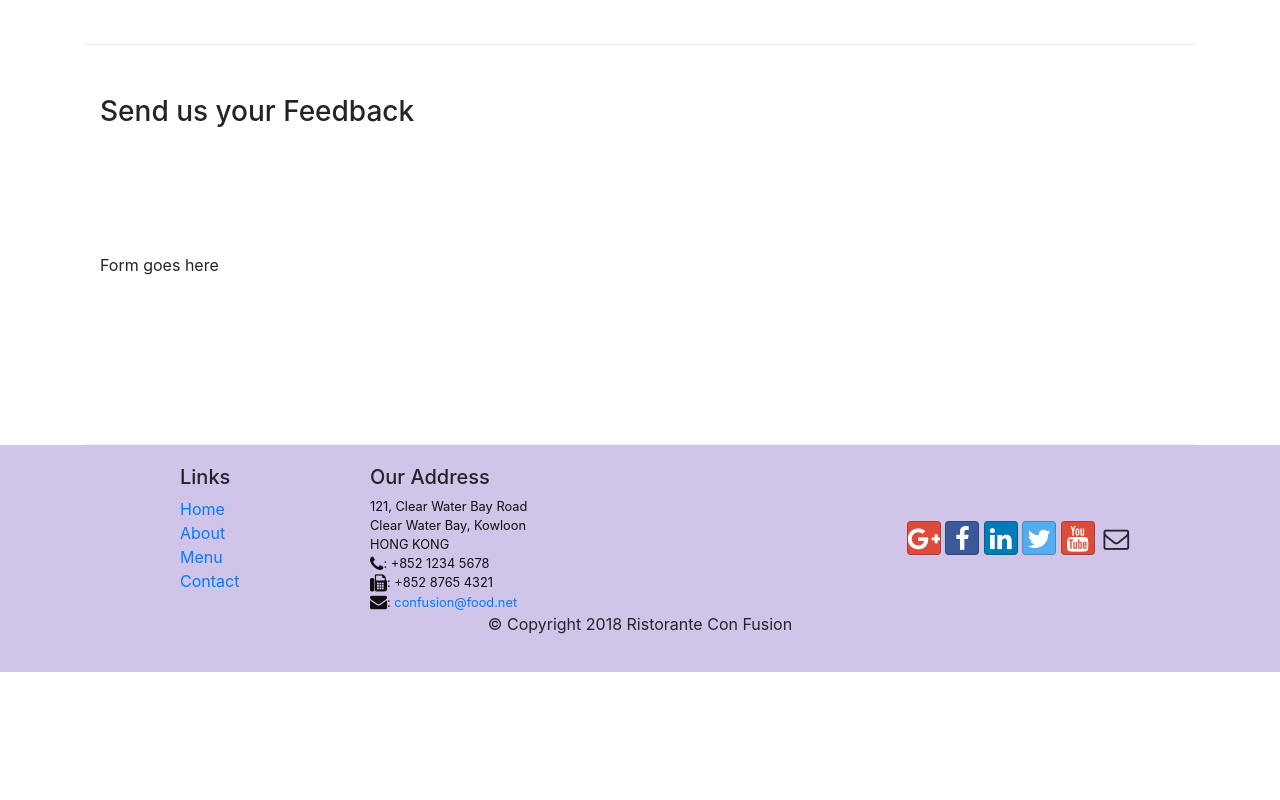
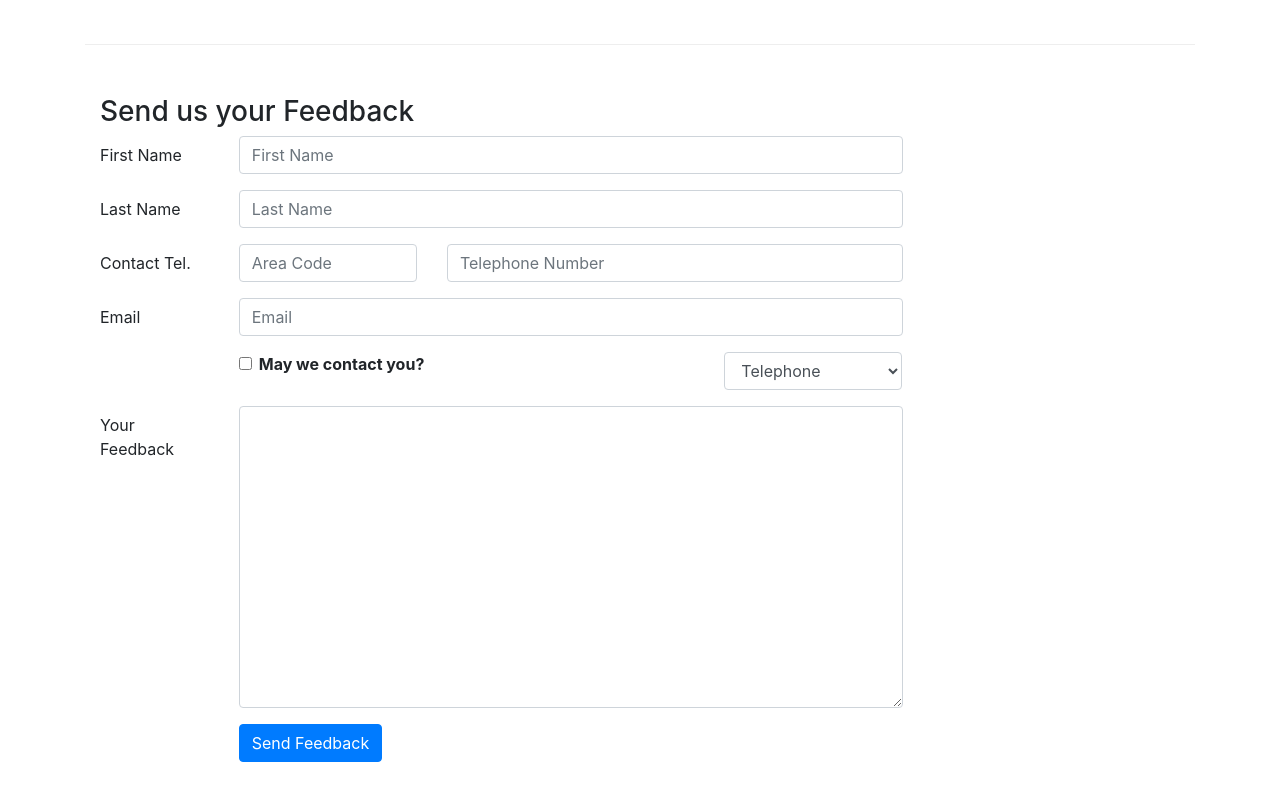
Before and after one commit to MatiasDuhalde/FSWD-React-Specialization, a website: page conFusion/contactus.html in a window 1280 px wide. Shown: the part 820-1620 px from the top of the page. Before the commit the page ends 1492 px from the top, so only its background shows below. Drawn offline with nearby package versions, Linux system fonts and the light colour scheme.

Commit message:
:sparkles: Add contact form

```diff
--- a/conFusion/contactus.html
+++ b/conFusion/contactus.html
@@ -85,7 +85,60 @@
         <h3>Send us your Feedback</h3>
       </div>
       <div class="col-12 col-md-9">
-        Form goes here
+        <form>
+          <div class="form-group row">
+            <label class="col-md-2 col-form-label" for="firstname">First Name</label>
+            <div class="col-md-10">
+              <input class="form-control" type="text" id="firstname" name="firstname" placeholder="First Name" />
+            </div>
+          </div>
+          <div class="form-group row">
+            <label class="col-md-2 col-form-label" for="lastname">Last Name</label>
+            <div class="col-md-10">
+              <input class="form-control" type="text" id="lastname" name="lastname" placeholder="Last Name" />
+            </div>
+          </div>
+          <div class="form-group row">
+            <label class="col-12 col-md-2 col-form-label" for="telnum">Contact Tel.</label>
+            <div class="col-5 col-md-3">
+              <input class="form-control" type="tel" id="areacode" name="areacode" placeholder="Area Code" />
+            </div>
+            <div class="col-7 col-md-7">
+              <input class="form-control" type="tel" id="telnum" name="telnum" placeholder="Telephone Number" />
+            </div>
+          </div>
+          <div class="form-group row">
+            <label class="col-md-2 col-form-label" for="emailid">Email</label>
+            <div class="col-md-10">
+              <input class="form-control" type="email" id="emailid" name="emailid" placeholder="Email" />
+            </div>
+          </div>
+          <div class="form-group row">
+            <div class="col-md-6 offset-md-2">
+              <div class="form-check">
+                <input class="form-check-input" type="checkbox" name="approve" id="approve" value="" />
+                <label class="form-check-label" for="approve"><strong>May we contact you?</strong></label>
+              </div>
+            </div>
+            <div class="col-md-3 offset-md-1">
+              <select class="form-control">
+                <option>Telephone</option>
+                <option>Email</option>
+              </select>
+            </div>
+          </div>
+          <div class="form-group row">
+            <label class="col-md-2 col-form-label" for="feedback">Your Feedback</label>
+            <div class="col-md-10">
+              <textarea class="form-control" id="feedback" name="feedback" rows="12"></textarea>
+            </div>
+          </div>
+          <div class="form-group row">
+            <div class="offset-md-2 col-md-10">
+              <button class="btn btn-primary" type="submit">Send Feedback</button>
+            </div>
+          </div>
+        </form>
       </div>
       <div class="col-12 col-md">
       </div>
```
